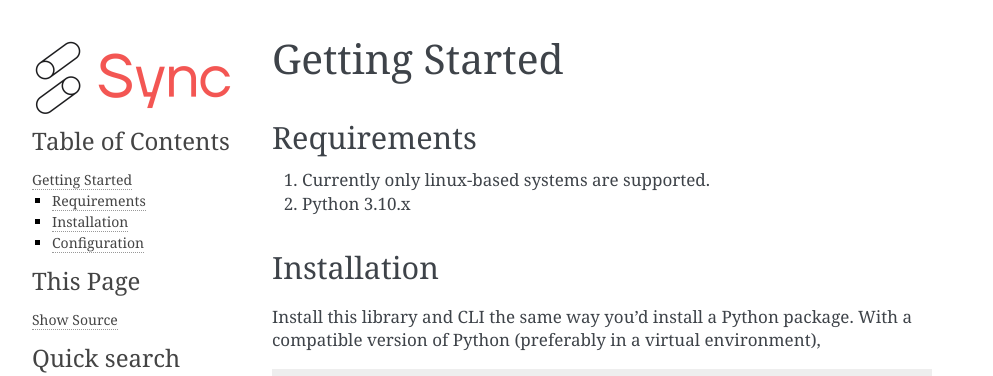
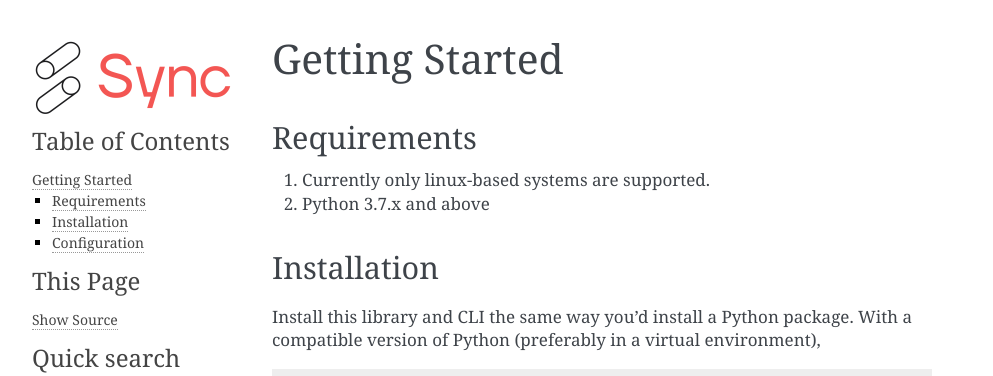
Before and after one commit to synccomputingcode/syncsparkpy, a Sphinx documentation site: the page built from docs/guide/start.rst, in a window 1280 px wide. Shown: the top 376 px of the page, without its empty margins (148-1141 px from the left). Built offline with Sphinx 7.4.7, drawn with Linux system fonts in a browser that asks for light colours; some of the changed text lies outside the part shown.

Commit message:
Alter some doc references

```diff
--- a/docs/guide/start.rst
+++ b/docs/guide/start.rst
@@ -5,7 +5,7 @@
 ------------
 
 1. Currently only linux-based systems are supported.
-2. Python 3.10.x
+2. Python 3.7.x and above
 
 Installation
 ------------
@@ -14,7 +14,7 @@
 
 .. code-block:: shell
 
-  pip install https://github.com/synccomputingcode/syncsparkpy/archive/main.tar.gz
+  pip install https://github.com/synccomputingcode/syncsparkpy/archive/latest.tar.gz
 
 Configuration
 -------------
```
Also changed, not shown: 1 other file.
